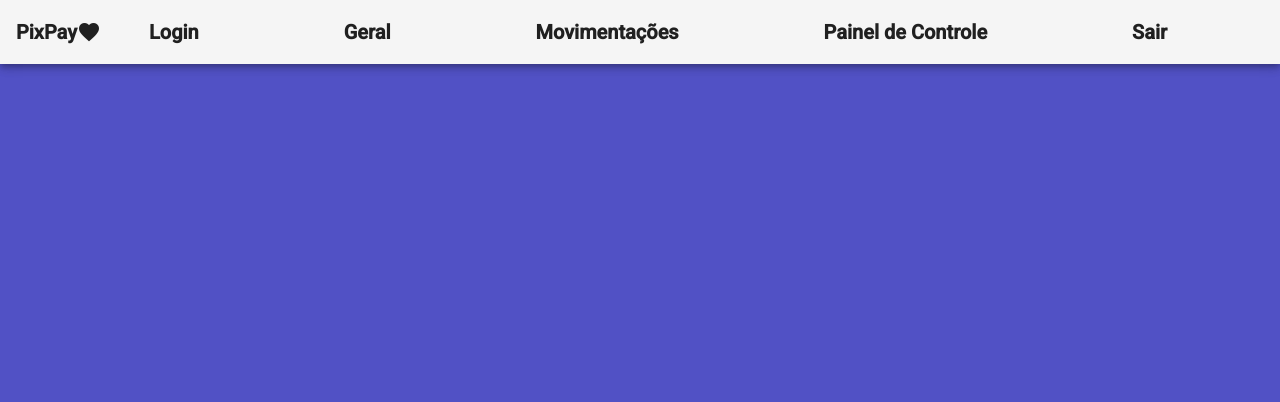
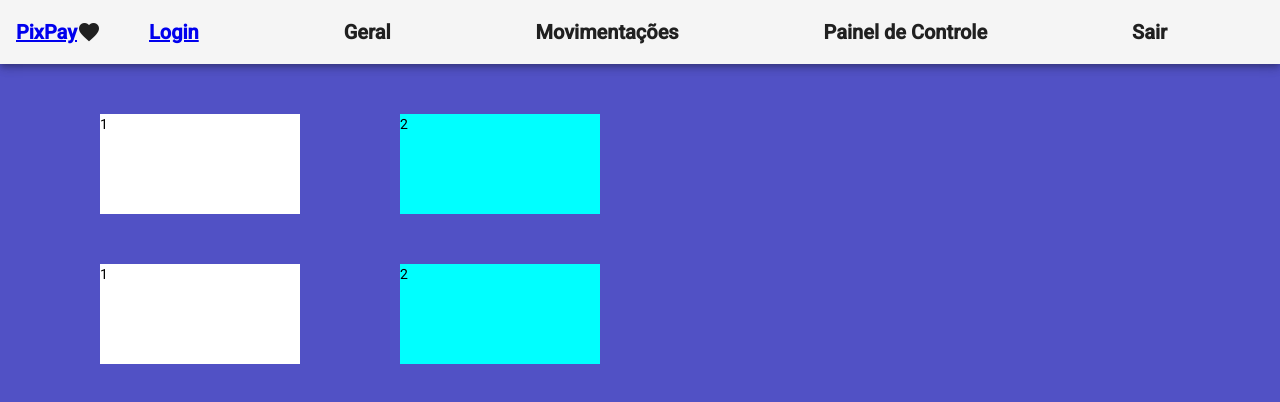
Before and after one commit to denion465/Angular-PixPay, an Angular app: page /main-page in a window 1280 px wide. Before the commit this address led to /. Shown: the top 402 px of the page. Built offline with nearby package versions, Linux system fonts and the light colour scheme.

Commit message:
Novas Funcionalidades com Router

```diff
--- a/src/app/app-routing.module.ts
+++ b/src/app/app-routing.module.ts
@@ -1,13 +1,17 @@
 import { Component, NgModule } from '@angular/core';
 import { RouterModule, Routes } from '@angular/router';
 import { LoginPageComponent } from './login-page/login-page.component';
+import { MainPageComponent } from './main-page/main-page.component';
 
 const routes: Routes = [
   {
     path:"",
     component: LoginPageComponent
+  },
+  {
+    path:"main-page",
+    component: MainPageComponent
   }
-
 ];
 
 @NgModule({
--- a/src/app/header/header.component.html
+++ b/src/app/header/header.component.html
@@ -1,11 +1,11 @@
 <mat-toolbar class="mat-elevation-z5" >
     <strong>
-        PixPay
+        <a routerLink="/">PixPay</a>
     </strong>
     <span class="material-icons">
         favorite
     </span>
-    <a class="toolbar"> Login  </a>
+    <a routerLink="/" class="toolbar"> Login  </a>
     <a class="toolbar"> Geral  </a>
     <a class="toolbar">Movimentações</a>
     <a class="toolbar">Painel de Controle</a>
--- /dev/null
+++ b/src/app/info-user/info-user.component.html
@@ -0,0 +1 @@
+<p>info-user works!</p>
--- /dev/null
+++ b/src/app/info-user/info-user.component.ts
@@ -0,0 +1,15 @@
+import { Component, OnInit } from '@angular/core';
+
+@Component({
+  selector: 'app-info-user',
+  templateUrl: './info-user.component.html',
+  styleUrls: ['./info-user.component.css']
+})
+export class InfoUserComponent implements OnInit {
+
+  constructor() { }
+
+  ngOnInit(): void {
+  }
+
+}
--- a/src/app/login-page/login-page.component.html
+++ b/src/app/login-page/login-page.component.html
@@ -2,10 +2,10 @@
     <form>
         <mat-form-field class="form">
         <mat-label>Usuário</mat-label>
-        <input matInput placeholder="usuario@pixpay">
+        <input matInput placeholder="usuario@pixpay" [(ngModel)]="login.username" name="input1">
         </mat-form-field>
         <mat-form-field class="form">
-        <input matInput placeholder="Senha">
+        <input type="password" matInput placeholder="Senha" [(ngModel)]="login.password" name="input2">
         </mat-form-field>
         <button (click)="authentication()" class="buttonlogin" mat-raised-button color="primary">Entrar</button>
     </form>
--- a/src/app/login-page/login-page.component.ts
+++ b/src/app/login-page/login-page.component.ts
@@ -1,4 +1,6 @@
-import { Component, OnInit, Input } from '@angular/core';
+import { Component, OnInit } from '@angular/core';
+import { Router } from '@angular/router';
+
 
 @Component({
   selector: 'app-login-page',
@@ -10,19 +12,26 @@ export class LoginPageComponent implements OnInit {
   login = {
     username: '',
     password: '',
+  };
+
+  users = {
+    username: 'admin',
+    password: 'admin'
   }
 
-
-  constructor() { }
+  constructor(
+    private router: Router) { }
 
   ngOnInit(): void {
   }
 
-
-
   authentication(){
-    console.log(this.login)
+    if( !this.login.username || !this.login.password) {
+      alert('Dados incompletos')
+    }else if(this.login.username != this.users.username && this.login.password != this.users.password ||  this.login.username == this.users.username && this.login.password != this.users.password || this.login.username != this.users.username && this.login.password == this.users.password) {
+      alert('Dados incorretos')
+    }else {
+      this.router.navigate(['main-page'])
+    };
   };
-
-
-}
+};
--- a/src/app/main-page/main-page.component.css
+++ b/src/app/main-page/main-page.component.css
@@ -0,0 +1,24 @@
+.cards {
+    display: flex;
+}
+
+.row {
+    display: flex;
+    margin-top: 50px;
+}
+
+.column1 {
+    background-color: rgb(255, 255, 255);
+    width: 200px;
+    height: 100px;
+    margin-left: 100px;
+    margin-right: 50px;
+}
+
+.column2 {
+    background-color: aqua;
+    width: 200px;
+    height: 100px;
+    margin-left: 50px;
+    margin-right: 50px;
+}
--- a/src/app/main-page/main-page.component.html
+++ b/src/app/main-page/main-page.component.html
@@ -1 +1,10 @@
-<p>main-page works!</p>
+<div>
+    <div class="row" >
+        <div class="column1">1</div>
+        <div class="column2">2</div>
+    </div >
+    <div class="row">
+        <div class="column1">1</div>
+        <div class="column2">2</div>
+    </div>
+</div>
```
Also changed, not shown: src/app/app.module.ts (+6 -2 lines), src/app/info-user/info-user.component.css (added), 2 other files (tests, documents, lock files or other folders).
